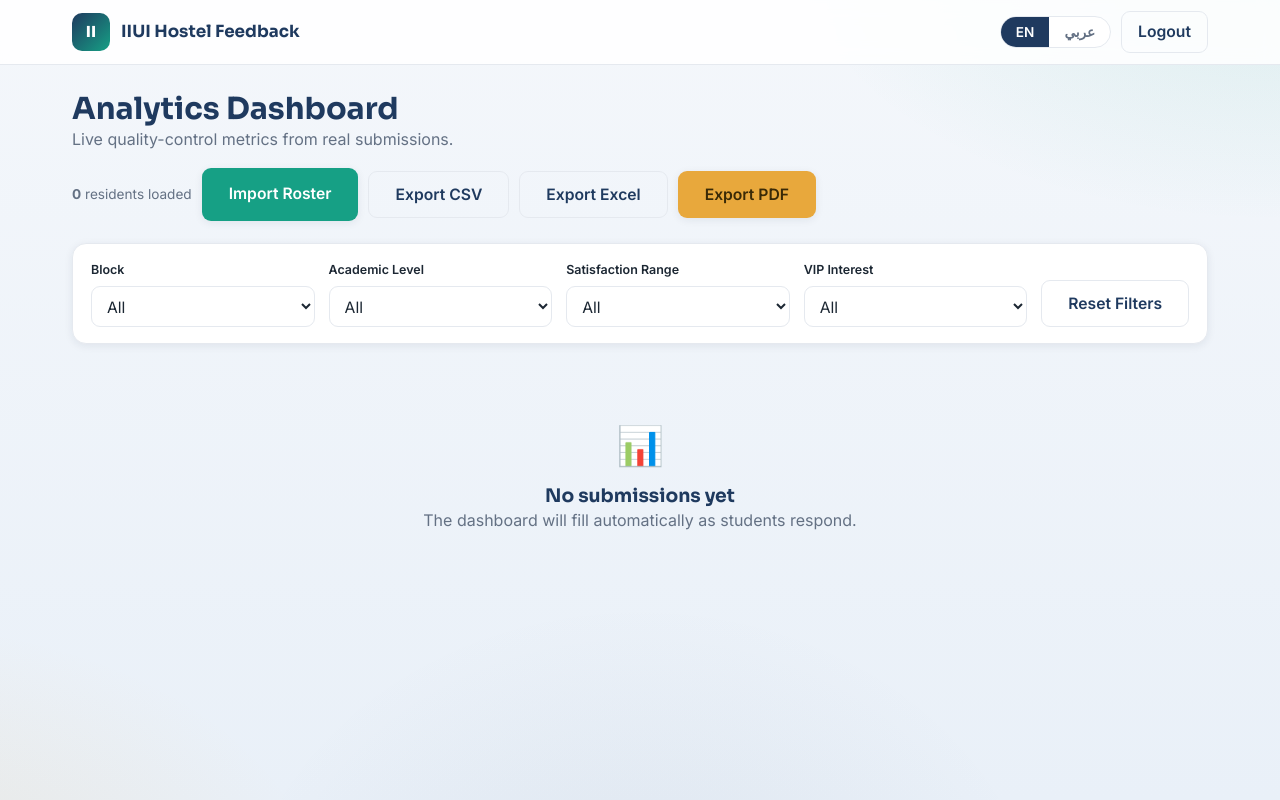
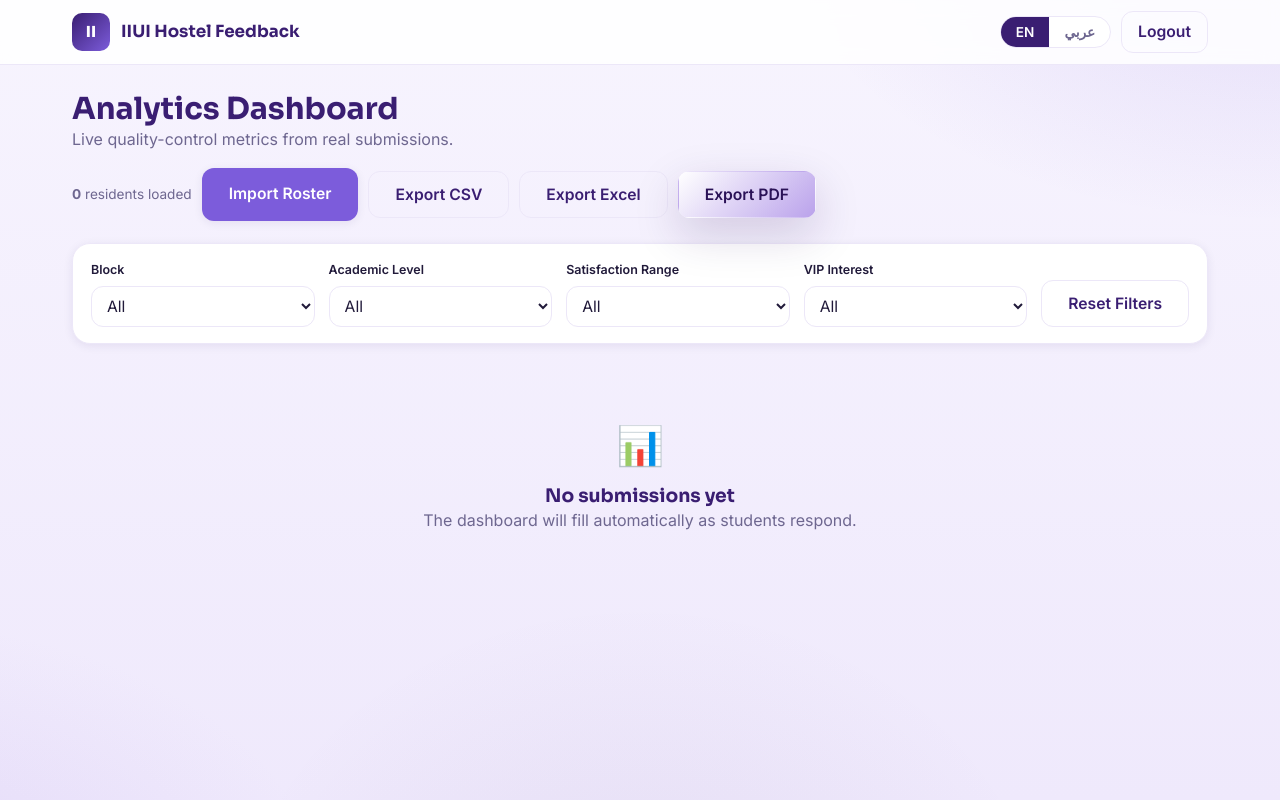
Before and after one commit to roqaya-k7an/Hostel-Feedback, a Flask app: page /admin/dashboard in a window 1280 px wide. Run offline with Flask 3, Linux system fonts and the light colour scheme; the visitor is signed in with stand-in values (Sample User, id 1); data that the repository does not hold is empty.

Commit message:
Apply purple Dreamstate theme across app and dashboard charts
Co-Authored-By: Claude Opus 4.8 <noreply@anthropic.com>
Claude-Session: https://claude.ai/code/session_01NwXcM4HHUZBcsoCvadvMy9

```diff
--- a/static/css/style.css
+++ b/static/css/style.css
@@ -3,23 +3,23 @@
    Modern SaaS analytics aesthetic (Stripe / Notion / Linear feel)
    =========================================================================== */
 :root {
-  --navy:      #1F3A5F;
-  --navy-deep: #16233D;
-  --teal:      #16A085;
-  --teal-dark: #0E5A46;
-  --gold:      #E8A83C;
-  --bg:        #F8F9FA;
+  --navy:      #3A1E72;
+  --navy-deep: #2A1257;
+  --teal:      #7C5CDB;
+  --teal-dark: #6E3482;
+  --gold:      #BAA2EB;
+  --bg:        #F4F2FD;
   --surface:   #FFFFFF;
-  --ink:       #1C2733;
-  --muted:     #647184;
-  --line:      #E5E9EF;
+  --ink:       #211A3A;
+  --muted:     #6E6790;
+  --line:      #ECE7F8;
   --success:   #27AE60;
   --warning:   #F39C12;
   --critical:  #E74C3C;
-  --radius:    14px;
-  --radius-sm: 9px;
-  --shadow:    0 2px 8px rgba(20,35,61,.08);
-  --shadow-lg: 0 12px 40px rgba(20,35,61,.16);
+  --radius:    18px;
+  --radius-sm: 12px;
+  --shadow:    0 2px 10px rgba(42,18,87,.08);
+  --shadow-lg: 0 16px 46px rgba(42,18,87,.18);
   --serif: "Sora", "Georgia", serif;
   --sans:  "Inter", system-ui, -apple-system, "Segoe UI", sans-serif;
 }
@@ -29,10 +29,10 @@
 body {
   font-family: var(--sans);
   background:
-    radial-gradient(900px 520px at 100% -8%, rgba(22,160,133,.12), transparent 55%),
-    radial-gradient(820px 500px at -10% 112%, rgba(232,168,60,.12), transparent 55%),
-    radial-gradient(700px 600px at 50% 120%, rgba(31,58,95,.06), transparent 60%),
-    linear-gradient(180deg, #F4F7FB 0%, #E9F0F8 100%);
+    radial-gradient(900px 520px at 100% -8%, rgba(124,92,219,.16), transparent 55%),
+    radial-gradient(820px 500px at -10% 112%, rgba(186,162,235,.22), transparent 55%),
+    radial-gradient(700px 600px at 50% 120%, rgba(58,30,114,.06), transparent 60%),
+    linear-gradient(180deg, #F7F4FE 0%, #EFE9FC 100%);
   background-attachment: fixed;
   color: var(--ink);
   line-height: 1.55;
@@ -91,8 +91,8 @@ html[dir="rtl"] .topbar__right { flex-direction: row-reverse; }
 .btn--primary:hover { background: var(--navy-deep); box-shadow: var(--shadow-lg); }
 .btn--teal { background: var(--teal); color: #fff; box-shadow: var(--shadow); }
 .btn--teal:hover { background: var(--teal-dark); }
-.btn--gold { background: var(--gold); color: #3a2a07; box-shadow: var(--shadow); }
-.btn--gold:hover { filter: brightness(1.05); }
+.btn--gold { background: linear-gradient(135deg, #FFFFFF, var(--gold)); color: #2A1257; box-shadow: var(--shadow-lg); }
+.btn--gold:hover { filter: brightness(1.03); transform: translateY(-2px); }
 .btn--ghost { background: transparent; color: var(--navy); border-color: var(--line); }
 .btn--ghost:hover { background: #eef1f5; }
 .btn--lg { padding: 16px 38px; font-size: 1.05rem; }
@@ -129,8 +129,8 @@ html[dir="rtl"] .page-back:hover { transform: translateX(3px); }
 .hero {
   min-height: 100vh; position: relative; overflow: hidden;
   background:
-    radial-gradient(1100px 500px at 80% -10%, rgba(22,160,133,.22), transparent 60%),
-    radial-gradient(900px 480px at 0% 110%, rgba(232,168,60,.18), transparent 55%),
+    radial-gradient(1100px 520px at 80% -10%, rgba(124,92,219,.38), transparent 60%),
+    radial-gradient(900px 480px at 0% 110%, rgba(186,162,235,.28), transparent 55%),
     linear-gradient(160deg, var(--navy-deep), var(--navy));
   color: #fff; display: flex; flex-direction: column;
 }
@@ -141,7 +141,7 @@ html[dir="rtl"] .page-back:hover { transform: translateX(3px); }
 .hero__eyebrow {
   display: inline-flex; align-items: center; gap: 8px; font-size: .8rem; font-weight: 600;
   letter-spacing: .12em; text-transform: uppercase; color: var(--gold);
-  border: 1px solid rgba(232,168,60,.4); padding: 6px 14px; border-radius: 999px; margin-bottom: 22px;
+  border: 1px solid rgba(186,162,235,.5); padding: 6px 14px; border-radius: 999px; margin-bottom: 22px;
 }
 .hero h1 { color: #fff; font-size: clamp(2.4rem, 5vw, 3.7rem); margin-bottom: 18px; }
 .hero h1 .accent { color: var(--gold); }
--- a/static/js/dashboard.js
+++ b/static/js/dashboard.js
@@ -2,11 +2,11 @@
    Admin dashboard — fetch analytics, render charts, filters, export, import
    =========================================================================== */
 const COLORS = {
-  navy: "#1F3A5F", teal: "#16A085", gold: "#E8A83C",
+  navy: "#3A1E72", teal: "#7C5CDB", gold: "#A56ABD",
   success: "#27AE60", warning: "#F39C12", critical: "#E74C3C",
-  palette: ["#1F3A5F", "#16A085", "#E8A83C", "#2C7BB6", "#27AE60",
-            "#9B59B6", "#E67E22", "#16A085", "#34495E", "#C0392B",
-            "#2980B9", "#8E44AD"],
+  palette: ["#3A1E72", "#533989", "#6E3482", "#7C5CDB", "#8363C6",
+            "#A56ABD", "#BAA2EB", "#9B59B6", "#5DADE2", "#27AE60",
+            "#E67E22", "#C0392B"],
 };
 
 let charts = {};
@@ -74,7 +74,7 @@ function renderCategoryChart(data) {
         label: t("kpi_sat"),
         data: data.category_avgs.map((c) => c.avg),
         backgroundColor: data.category_avgs.map((c) =>
-          c.avg >= 3.5 ? COLORS.success : c.avg >= 2.5 ? COLORS.warning : COLORS.critical),
+          c.avg >= 3.5 ? COLORS.teal : c.avg >= 2.5 ? COLORS.gold : COLORS.critical),
         borderRadius: 6,
       }],
     },
@@ -95,7 +95,7 @@ function renderDistChart(data) {
       labels: [t("rate_1"), t("rate_2"), t("rate_3"), t("rate_4"), t("rate_5")],
       datasets: [{
         data: data.satisfaction_distribution,
-        backgroundColor: [COLORS.critical, "#E67E22", COLORS.warning, "#5DADE2", COLORS.success],
+        backgroundColor: [COLORS.critical, "#E67E22", "#BAA2EB", "#8363C6", "#533989"],
         borderWidth: 2, borderColor: "#fff",
       }],
     },
@@ -114,7 +114,7 @@ function renderTrendChart(data) {
       datasets: [{
         label: t("kpi_sat"),
         data: data.trend.map((p) => p.avg),
-        borderColor: COLORS.teal, backgroundColor: "rgba(22,160,133,.12)",
+        borderColor: COLORS.teal, backgroundColor: "rgba(124,92,219,.14)",
         fill: true, tension: .35, pointRadius: 4, pointBackgroundColor: COLORS.teal,
       }],
     },
```
